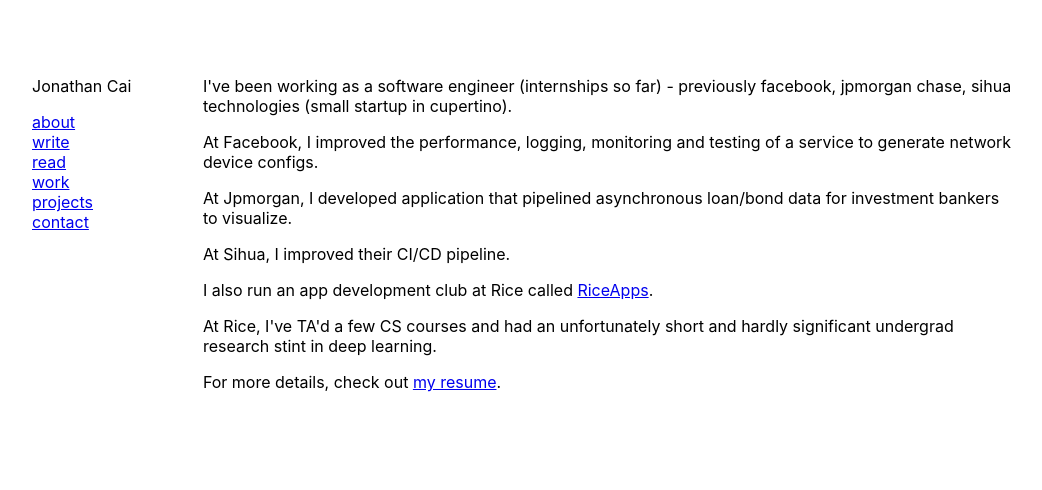
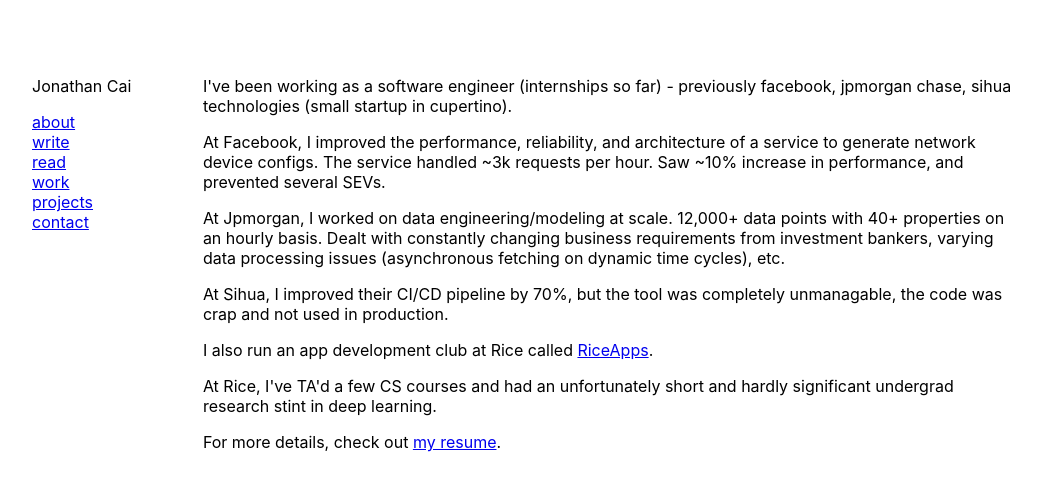
Before and after one commit to jonathancai11/min-portfolio, a React (Create React App) app: page /work in a window 1280 px wide. Shown: the top 490 px of the page, without its empty margins (136-1178 px from the left). Built offline with nearby package versions, Linux system fonts and the light colour scheme.

Commit message:
Update Work.js

```diff
--- a/src/components/Work/Work.js
+++ b/src/components/Work/Work.js
@@ -9,16 +9,18 @@
             </p>
 
             <p>
-                At Facebook, I improved the performance, logging, monitoring and testing of a service to generate network device configs.
-            </p>
-
-
-            <p>
-                At Jpmorgan, I developed application that pipelined asynchronous loan/bond data for investment bankers to visualize.
+                At Facebook, I improved the performance, reliability, and architecture of a service to generate network device configs.
+                The service handled ~3k requests per hour.
+                Saw ~10% increase in performance, and prevented several SEVs.
             </p>
 
             <p>
-                At Sihua, I improved their CI/CD pipeline.
+                At Jpmorgan, I worked on data engineering/modeling at scale. 12,000+ data points with 40+ properties on an hourly basis.
+                Dealt with constantly changing business requirements from investment bankers, varying data processing issues (asynchronous fetching on dynamic time cycles), etc.
+            </p>
+
+            <p>
+                At Sihua, I improved their CI/CD pipeline by 70%, but the tool was completely unmanagable, the code was crap and not used in production.
             </p>
 
             <p>
```
